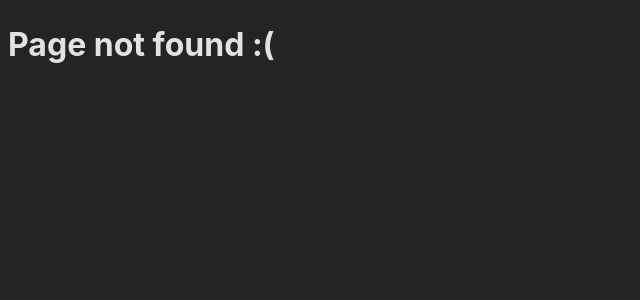
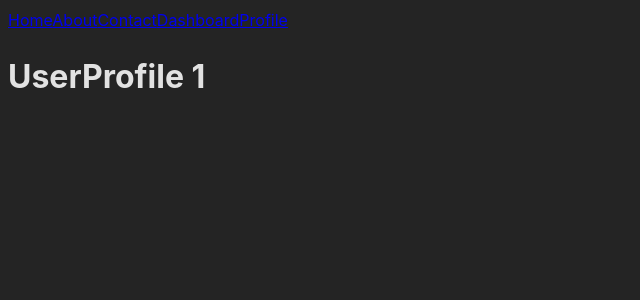
Before and after one commit to marothon/lexicon-router-exercises, a React (Vite) app: page /user/1 in a window 1280 px wide. Before the commit this address led to /not-found. Shown: the top 300 px of the page, without its empty margins (0-640 px from the left). Built offline with nearby package versions, Linux system fonts and the light colour scheme.

Commit message:
Solve task 5

```diff
--- a/src/components/header.tsx
+++ b/src/components/header.tsx
@@ -7,7 +7,7 @@ export default function Header() {
       <Link to='/about'>About</Link>
       <Link to='/contact'>Contact</Link>
       <Link to='/dashboard'>Dashboard</Link>
-
+      <Link to='/user/1'>Profile</Link>
     </nav>
   )
 }
--- /dev/null
+++ b/src/components/user-profile.tsx
@@ -0,0 +1,8 @@
+import { useParams } from 'react-router-dom'
+
+export default function UserProfile() {
+  const {id} =  useParams();
+  return (
+    <h1>UserProfile {id}</h1>
+  )
+}
--- a/src/routing.tsx
+++ b/src/routing.tsx
@@ -8,6 +8,7 @@ import Stats from "./components/stats";
 import Settings from "./components/settings";
 import NotFound from "./components/not-found";
 import ProtectedRoute from "./components/protected-route";
+import UserProfile from "./components/user-profile";
 
 export const router = createBrowserRouter([
   {
@@ -29,6 +30,10 @@ export const router = createBrowserRouter([
       {
         path: '/old_home',
         element: <Navigate to="/home"/>
+      },
+      {
+        path: '/user/:id',
+        element: <UserProfile/>
       },
       {
         path: '/dashboard',
```
